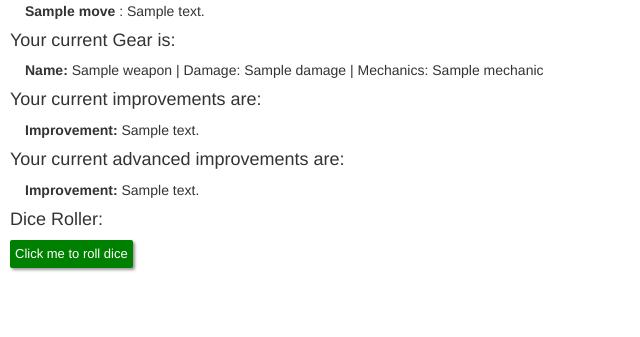
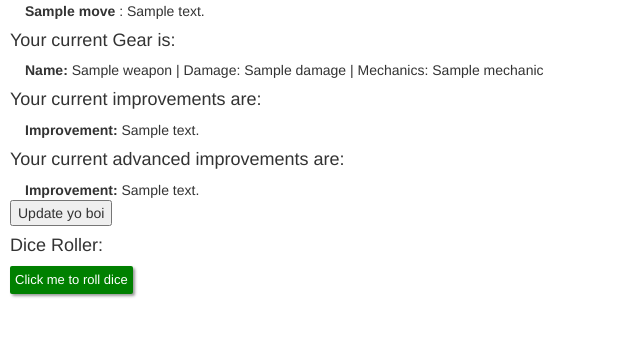
Before and after one commit to cdman678/Roll6, a Django app: template Roll6/apps/game/templates/game/hunter.html in a window 1280 px wide. Shown: the part 301-638 px from the top of the page, without its empty margins (0-640 px from the left). Run offline with Django 3.2, Linux system fonts and the light colour scheme; the template is opened without the code that fills it: most values are stand-ins (such as "Sample title", 1, 10 or a date in 2020); some libraries are stand-ins or nearby versions.

Commit message:
Added that bastard button

```diff
--- a/Roll6/apps/game/templates/game/hunter.html
+++ b/Roll6/apps/game/templates/game/hunter.html
@@ -78,10 +78,13 @@
                 <div style="margin-left:15px;margin-right:15px"> <b>Improvement:</b> {{ improvement.text_improvement }}</div>
             {% endfor %}
         {% endif %}
-
+    <form method="post">
+        {% csrf_token %}
+    <button name="update" value="update" type="submit"> Update yo boi </button>
+    </form>
         <div style="margin-bottom: 8px">
             <h4>Dice Roller:</h4>
-            <button class="myBtn" type="button">Click me to roll dice</button>
+            <button class="myBtn" type="button" id="dicebtn">Click me to roll dice</button>
             <div id="dice"></div>
         </div>
 
@@ -89,7 +92,7 @@
 
     <script>
         $(document).ready(function(){
-      $("button").click(function(){
+      $("#dicebtn").click(function(){
         $("#dice").load("{% url "dice" %}", function(){
           if(statusTxt == "success")
             alert("External content loaded successfully!");
--- a/Roll6/apps/game/views.py
+++ b/Roll6/apps/game/views.py
@@ -83,6 +83,9 @@ def game(request, gameid, hunter):
         return render(request, 'game/keeper.html', {'gameID': gameid})
     # You are a hunter
     else:
+        if request.method == 'POST':
+            url = "/game/" + gameid + '/' + hunter + '/update'
+            return HttpResponseRedirect(url)
         if hunter in get_char_classes_list():
             hunterobj = get_hunter_info(gameid, hunter)
             if hunterobj is None:
```
